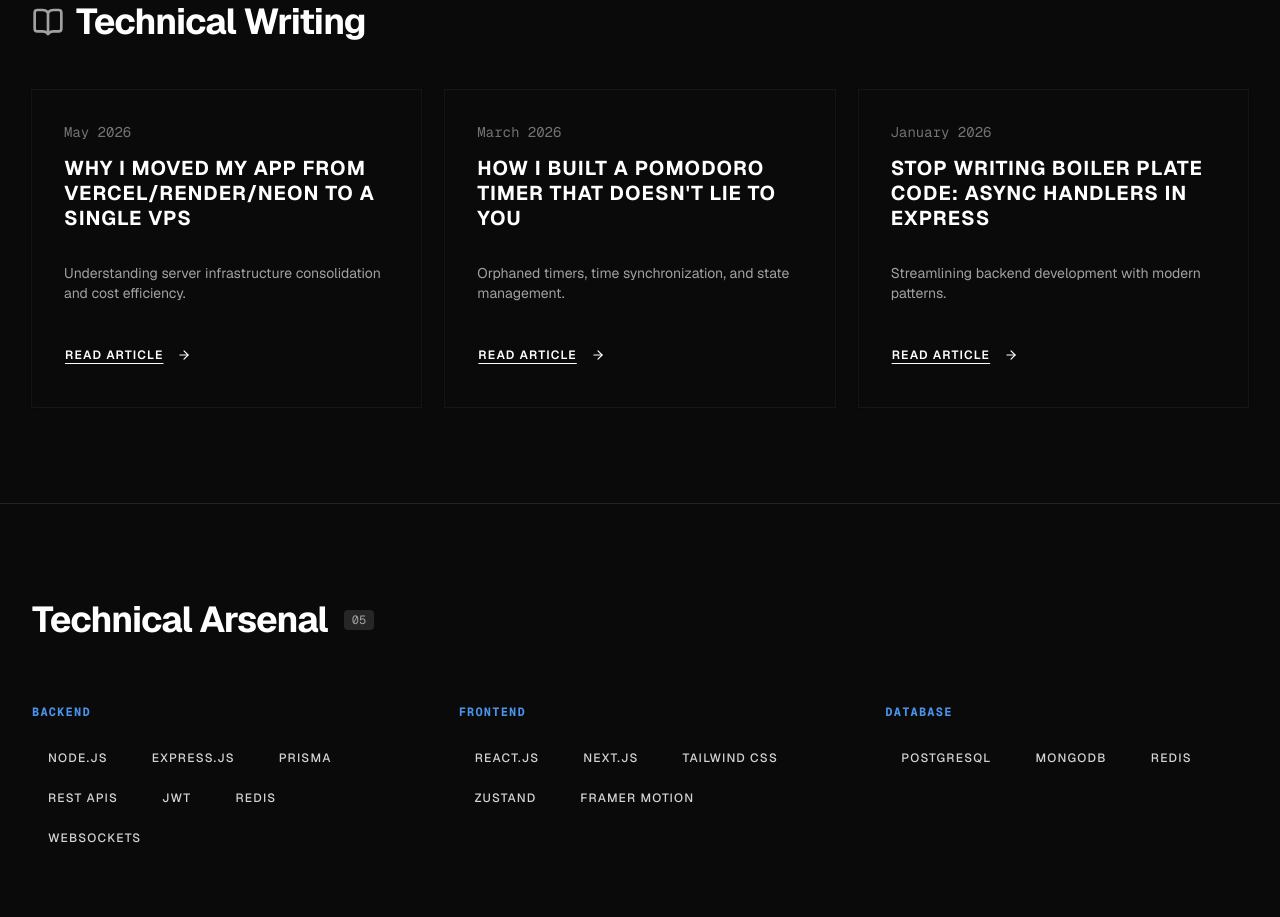
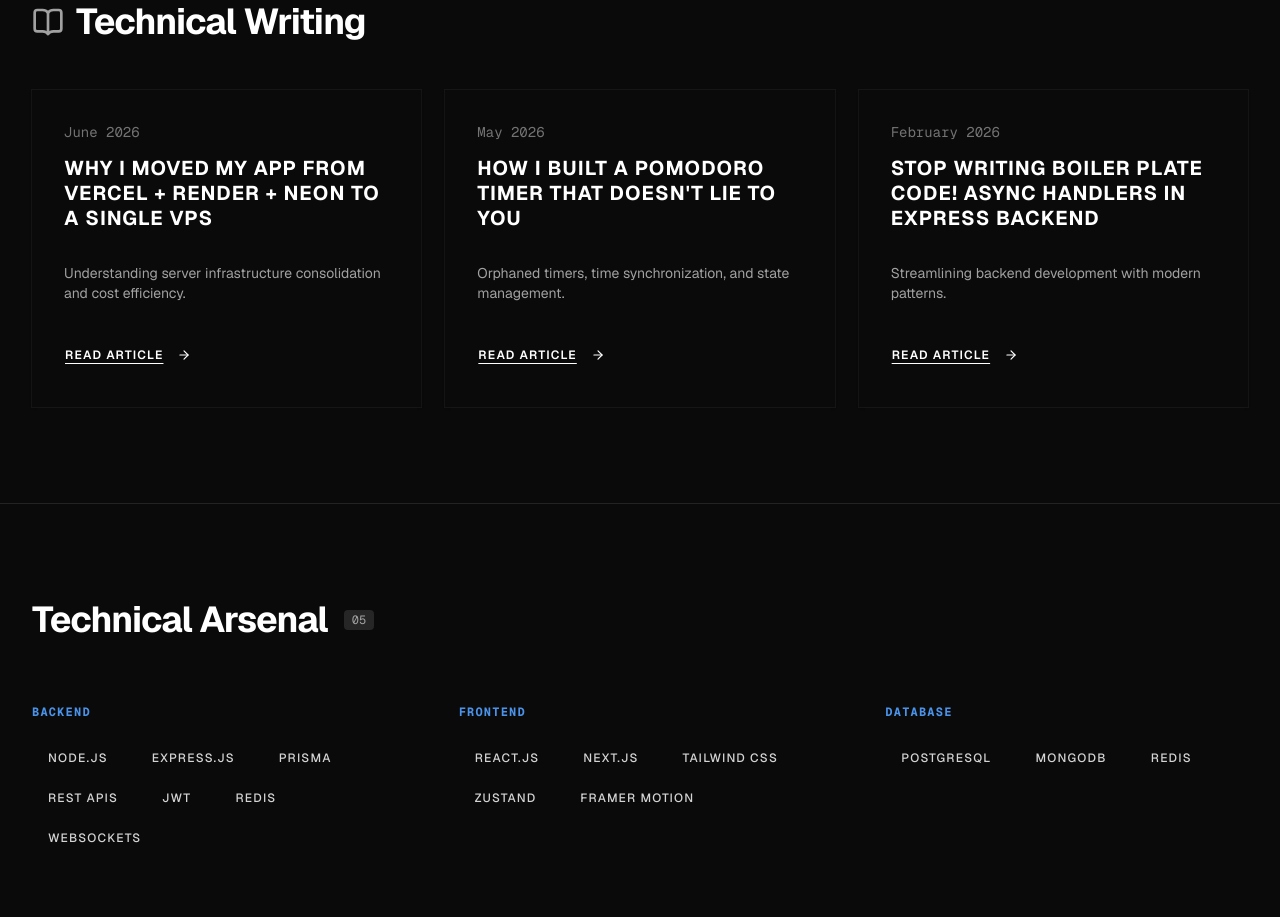
Before and after one commit to ShouryaUpadhyaya/personalWebsite, a Next.js app: page / in a window 1280 px wide. Shown: the part 5560-6477 px from the top of the page. Built offline with nearby package versions, Linux system fonts and the light colour scheme.

Commit message:
content: update blog links from Medium profile

```diff
--- a/data/portfolio.ts
+++ b/data/portfolio.ts
@@ -86,22 +86,22 @@ export const portfolio = {
   ],
   writing: [
     {
-      title: "Why I moved my app from Vercel/Render/Neon to a single VPS",
+      title: "Why I Moved My App from Vercel + Render + Neon to a Single VPS",
       description: "Understanding server infrastructure consolidation and cost efficiency.",
-      url: "#",
+      url: "https://medium.com/@shouryaupadhyaya79/why-i-moved-my-app-from-vercel-render-neon-to-a-single-vps-1591760bb7be",
+      date: "June 2026"
+    },
+    {
+      title: "How I Built a Pomodoro Timer That Doesn't Lie to You",
+      description: "Orphaned timers, time synchronization, and state management.",
+      url: "https://medium.com/@shouryaupadhyaya79/how-i-built-a-pomodoro-timer-that-doesnt-lie-to-you-3bfdf2b157dd",
       date: "May 2026"
     },
     {
-      title: "How I built a Pomodoro timer that doesn't lie to you",
-      description: "Orphaned timers, time synchronization, and state management.",
-      url: "#",
-      date: "March 2026"
-    },
-    {
-      title: "Stop writing boiler plate code: Async handlers in Express",
+      title: "Stop writing boiler plate code! Async Handlers in Express Backend",
       description: "Streamlining backend development with modern patterns.",
-      url: "#",
-      date: "January 2026"
+      url: "https://medium.com/@shouryaupadhyaya79/stop-writing-boiler-plate-code-async-handlers-in-express-backend-3eac2974f186",
+      date: "February 2026"
     }
   ],
   stack: [
```
